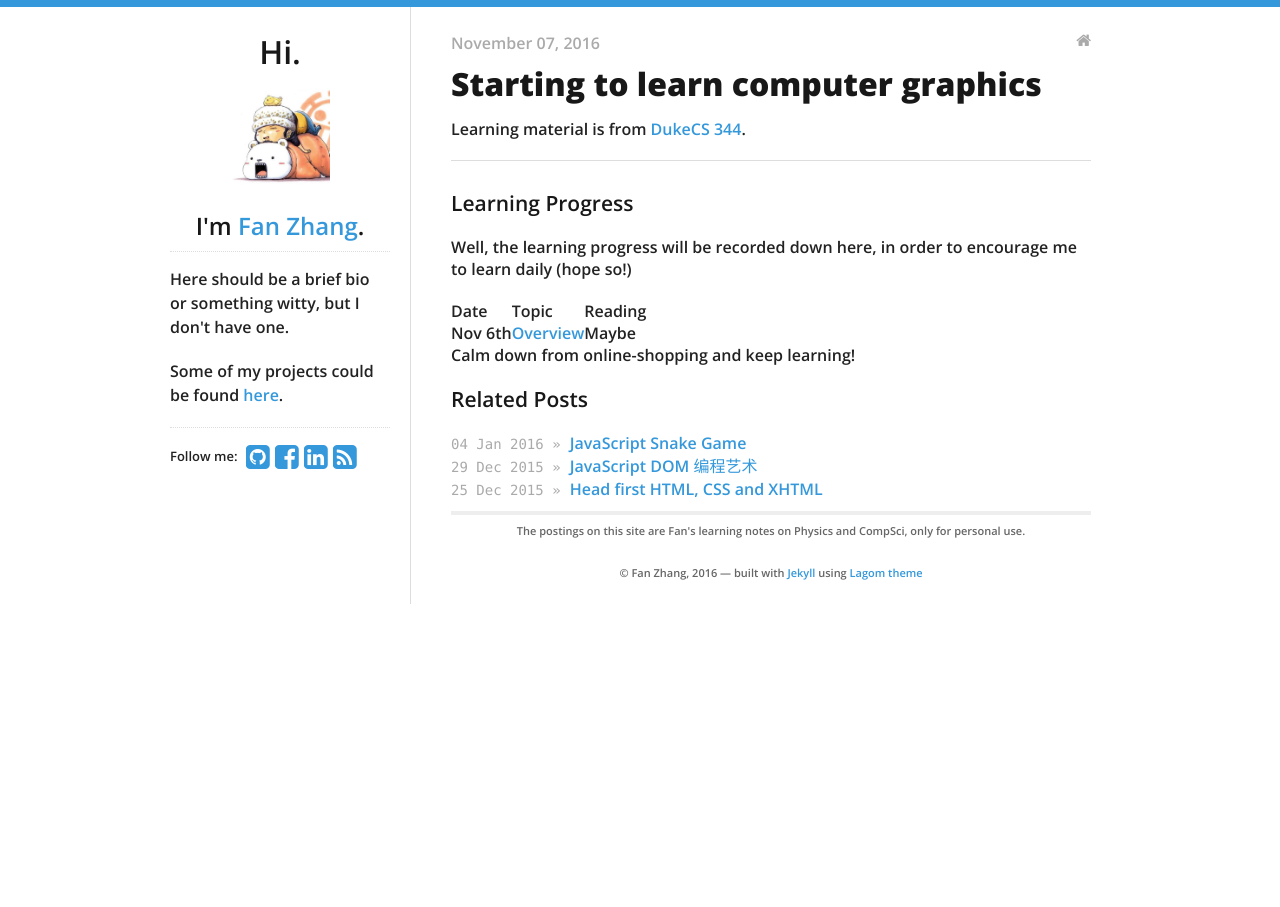
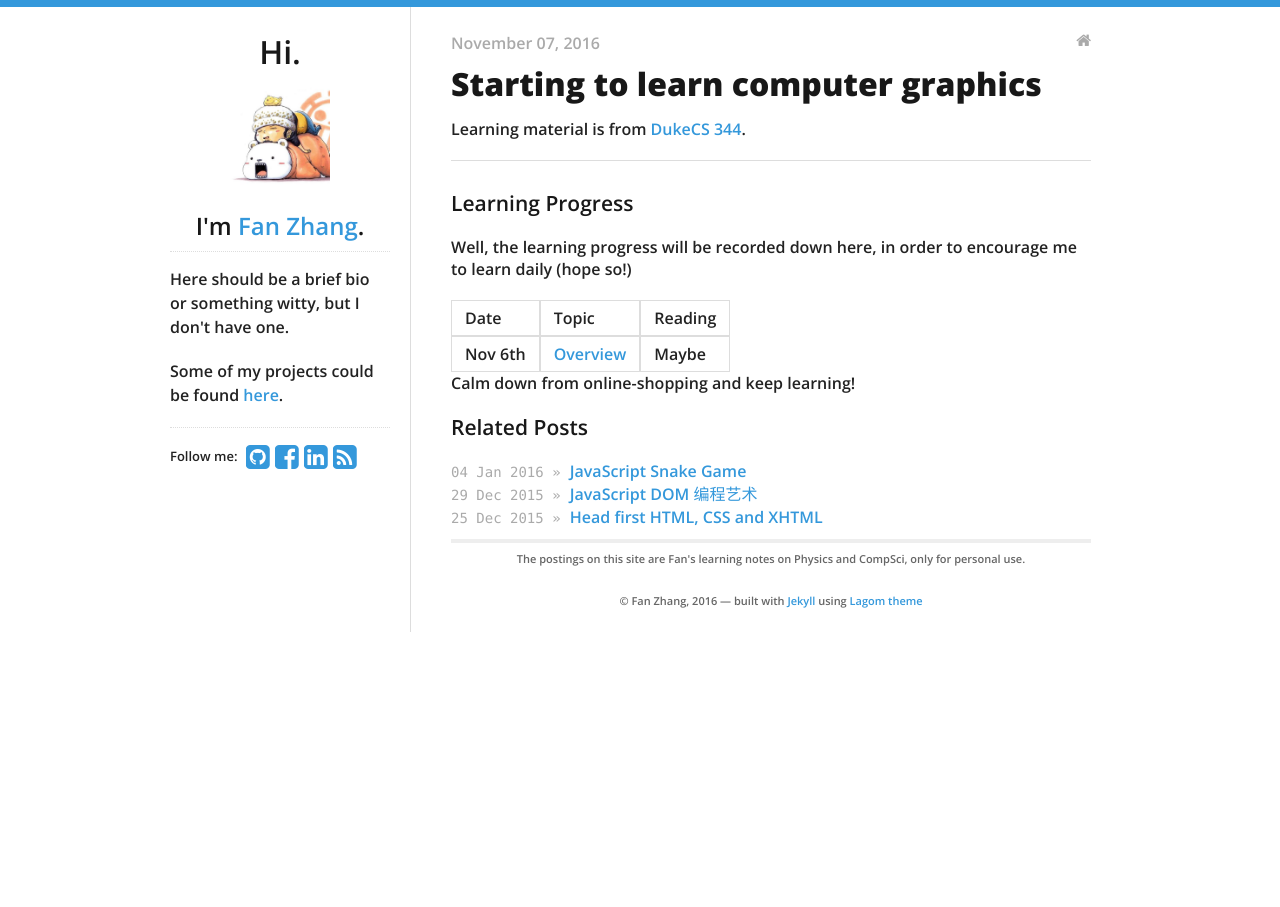
Before and after one commit to KimLakWon/fanfanman.github.io, a Jekyll site: the page built from _posts/2016-11-06-Starting-to-learn-computer-graphics.md, in a window 1280 px wide. Built offline with Jekyll 4.4.1, drawn with Linux system fonts in a browser that asks for light colours; nearby versions of some CDN libraries.

Commit message:
update table th td style

```diff
--- a/_includes/css/base.css
+++ b/_includes/css/base.css
@@ -45,8 +45,11 @@
 		content: '';
 		content: none; }
 	table {
-		border-collapse: collapse;
+		/*border-collapse: collapse;*/
 		border-spacing: 0; }
+	table th, td {
+		padding: 6px 13px;
+		border: solid 1px #ddd; }
 
 
 /* #Basic Styles
```
